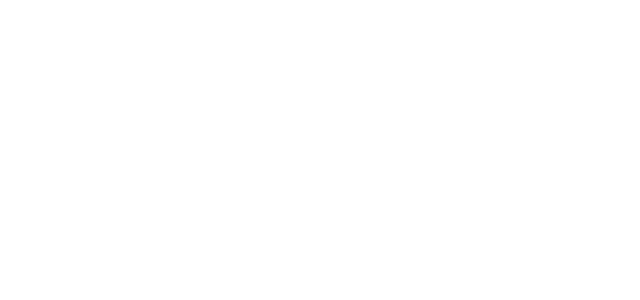
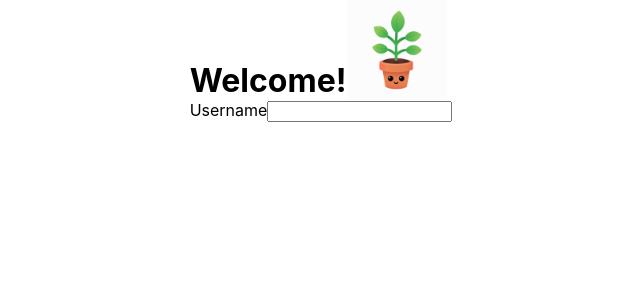
Before and after one commit to Dmnoiik/plants, a React (Create React App) app: page / in a window 1280 px wide. Shown: the top 300 px of the page, without its empty margins (319-959 px from the left). Built offline with nearby package versions, Linux system fonts and the light colour scheme.

Commit message:
Working on login page message header

```diff
--- a/src/App.js
+++ b/src/App.js
@@ -1,5 +1,11 @@
+import Login from "./Components/Login/Login";
+
 function App() {
-  return <div className="App"></div>;
+  return (
+    <div className="App">
+      <Login />
+    </div>
+  );
 }
 
 export default App;
--- a/src/Components/Login/Login.js
+++ b/src/Components/Login/Login.js
@@ -1,7 +1,21 @@
 import React from "react";
-
+import LoginForm from "./LoginForm";
+import plantImage from "../Images/plant.jpg";
+import style from "./Login.module.css";
 const Login = () => {
-  return <div>Login</div>;
+  return (
+    <React.Fragment>
+      <div className={style["login--header"]}>
+        <h1 className={style["login--header_h1"]}>Welcome!</h1>
+        <img
+          src={plantImage}
+          alt="Nothing to display"
+          className={style["plant--img"]}
+        />
+      </div>
+      <LoginForm />
+    </React.Fragment>
+  );
 };
 
 export default Login;
--- /dev/null
+++ b/src/Components/Login/Login.module.css
@@ -0,0 +1,18 @@
+body {
+  display: flex;
+  align-items: center;
+  justify-content: center;
+}
+.login--header {
+  display: flex;
+  align-items: center;
+}
+
+.login--header_h1 {
+  align-self: flex-end;
+  margin: 0;
+}
+
+.plant--img {
+  width: 100px;
+}
--- a/src/Components/Login/LoginForm.js
+++ b/src/Components/Login/LoginForm.js
@@ -1,5 +1,12 @@
 const LoginForm = () => {
-  return <form>1</form>;
+  return (
+    <form>
+      <div>
+        <label>Username</label>
+        <input type="text" />
+      </div>
+    </form>
+  );
 };
 
 export default LoginForm;
```
Also changed, not shown: src/Components/Images/plant.jpg (renamed from src/Images/34294721_plant_emoji.jpg).
